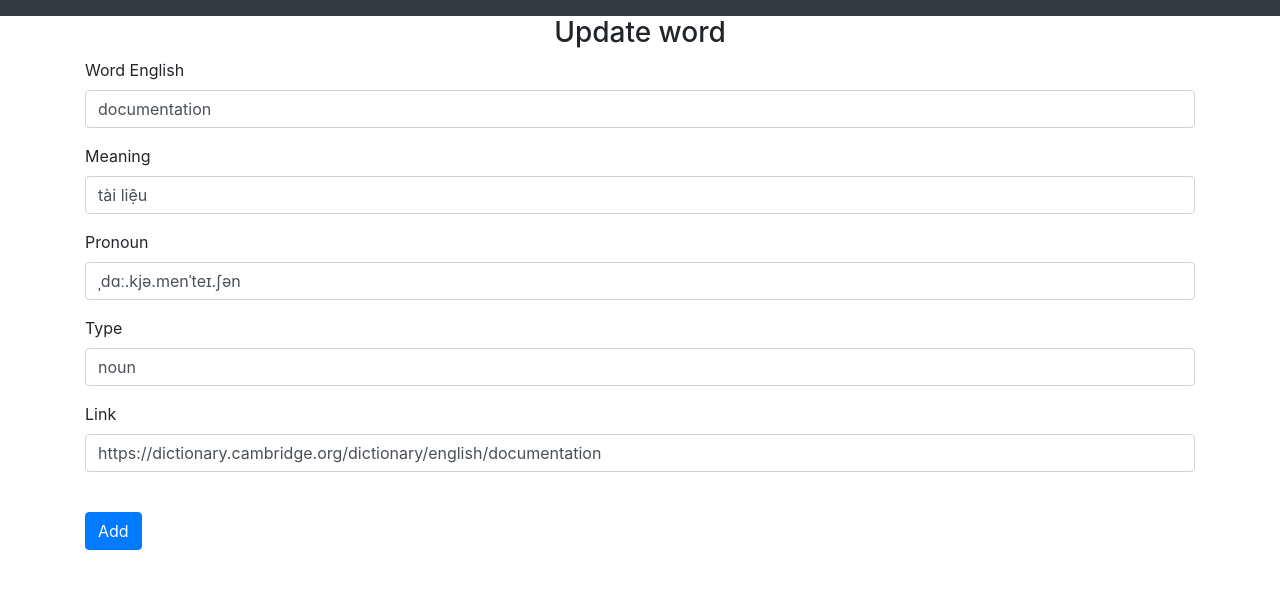
After one commit to Kienroro2003/Flask-Web-App-Tutorial, a Flask app: page /update/1 in a window 1280 px wide. The commit adds this page. Shown: the top 589 px of the page. Run offline with Flask 3, Linux system fonts and the light colour scheme; some libraries are stand-ins or nearby versions.

Commit message:
update feature update word

```diff
--- a/website/models.py
+++ b/website/models.py
@@ -1,12 +1,14 @@
 from . import db
 from flask_login import UserMixin
 from sqlalchemy.sql import func
+
 
 class Note(db.Model):
     id = db.Column(db.Integer, primary_key=True)
     data = db.Column(db.String(10000))
     date = db.Column(db.DateTime(timezone=True), default=func.now())
     user_id = db.Column(db.Integer, db.ForeignKey('user.id'))
+
 
 class Word(db.Model):
     id = db.Column(db.Integer, primary_key=True)
@@ -20,7 +22,6 @@ class Word(db.Model):
     isUsed = db.Column(db.Boolean, default=True)
     user_id = db.Column(db.Integer, db.ForeignKey('user.id'))
 
-
     def __eq__(self, o: object) -> bool:
         if not isinstance(o, Word):
             return NotImplemented
@@ -30,10 +31,11 @@ class Word(db.Model):
         return hash(self.oldWord)
 
     def __str__(self) -> str:
-        return str([self.word, self.oldWord, self.pronoun, self.type, self.count, self.link])
+        return str([self.oldWord, self.word, self.meaning, self.pronoun, self.type, self.isUsed, self.link])
 
     def increaseCount(self):
         self.count += 1
+
 
 class User(db.Model, UserMixin):
     id = db.Column(db.Integer, primary_key=True)
--- a/website/scraping_word.py
+++ b/website/scraping_word.py
@@ -40,8 +40,7 @@ def translateWord(text):
     try:
         meaningVietnames = translate_word(word).lower()
     except TypeError:
-        return None
-    # newWord = f'new Word(\"{word}\", \"{meaningVietnames}\", \"{pronoun}\", Type.{typeWord.upper()}) '
+        return Word(oldWord=text, word=word, pronoun=pronoun, type=typeWord, link=url, isUsed=False)
     newWord = Word(oldWord=text, word=word, meaning=meaningVietnames, pronoun=pronoun, type=typeWord, link=url)
     return newWord
 
--- a/website/static/index.js
+++ b/website/static/index.js
@@ -25,13 +25,5 @@ async function restore(wordId) {
     window.location.href = '/trash'
 }
 
-async function infor(noteId) {
-    console.log(noteId)
-    await fetch('/infor-word', {
-        body: JSON.stringify({'noteId': noteId})
-    })
-    // window.location.href = '/infor-word'
-}
-
 
 console.log("Hello")
--- a/website/templates/dictionary.html
+++ b/website/templates/dictionary.html
@@ -28,6 +28,7 @@
                     <td>{{ word.type }}</td>
                     <td>
                         <a class="btn btn-primary" href="/infor-word/{{ word.id }}">Info</a>
+                        <a class="btn btn-primary" href="/update/{{ word.id }}">Update</a>
                         <button type="button" class="btn btn-danger" onclick="remove({{ word.id }}) ">Remove
                         </button>
                     </td>
--- a/website/templates/home.html
+++ b/website/templates/home.html
@@ -12,7 +12,7 @@
 {#        {% endfor %}#}
 {#    </ul>#}
     <form method="POST">
-        <textarea name="note" id="note" class="form-control"></textarea>
+        <textarea name="note" style="height: 500px" id="note" class="form-control"></textarea>
         <br/>
         <div align="center">
             <button type="submit" class="btn btn-primary">Add Note</button>
--- a/website/templates/trash.html
+++ b/website/templates/trash.html
@@ -5,6 +5,7 @@
         <thead>
         <tr>
             <th scope="col">#</th>
+            <th scope="col">Old Word</th>
             <th scope="col">Word</th>
             <th scope="col">Meaning</th>
             <th scope="col">Pronoun</th>
@@ -17,11 +18,13 @@
             {% if not word.isUsed %}
                 <tr>
                     <th scope="row">{{ word.id }}</th>
+                    <th scope="row">{{ word.oldWord }}</th>
                     <td>{{ word.word }}</td>
                     <td>{{ word.meaning }}</td>
                     <td>{{ word.pronoun }}</td>
                     <td>{{ word.type }}</td>
                     <td>
+                        <a class="btn btn-primary" href="/infor-word/{{ word.id }}">Info</a>
                         <button type="button" class="btn btn-primary" onclick="restore({{ word.id }})">Restore</button>
                         <button type="button" class="btn btn-danger" onclick="deleteWord({{ word.id }}) ">Delete
                         </button>
--- /dev/null
+++ b/website/templates/update.html
@@ -0,0 +1,58 @@
+{% extends "base.html" %} {% block title %}Update{% endblock %}
+{% block content %}
+    <form method="POST">
+        <h3 align="center">Update word</h3>
+        <div class="form-group">
+            <label for="word">Word English</label>
+            <input
+                    type="text"
+                    class="form-control"
+                    name="word"
+                    placeholder="Enter word"
+                    value="{{ word.word }}"
+            />
+        </div>
+        <div class="form-group">
+            <label for="pronoun">Meaning</label>
+            <input
+                    type="text"
+                    class="form-control"
+                    name="meaning"
+                    placeholder="Enter meaning"
+                    value="{{ word.meaning }}"
+            />
+        </div>
+        <div class="form-group">
+            <label for="pronoun">Pronoun</label>
+            <input
+                    type="text"
+                    class="form-control"
+                    name="pronoun"
+                    placeholder="Enter pronoun"
+                    value="{{ word.pronoun }}"
+            />
+        </div>
+        <div class="form-group">
+            <label for="pronoun">Type</label>
+            <input
+                    type="text"
+                    class="form-control"
+                    name="type"
+                    placeholder="Enter type"
+                    value="{{ word.type }}"
+            />
+        </div>
+        <div class="form-group">
+            <label for="pronoun">Link</label>
+            <input
+                    type="text"
+                    class="form-control"
+                    name="link"
+                    placeholder="Enter link"
+                    value="{{ word.link }}"
+            />
+        </div>
+        <br/>
+        <button type="submit" class="btn btn-primary">Add</button>
+    </form>
+{% endblock %}
--- a/website/views.py
+++ b/website/views.py
@@ -99,7 +99,7 @@ def trash():
     return render_template("trash.html", user=current_user)
 
 @views.route('/add', methods=['GET', 'POST'])
-def add():
+def addWord():
     if request.method == 'POST':
         word = request.form.get('word')
         meaning = request.form.get('meaning')
@@ -118,3 +118,17 @@ def add():
             db.session.commit()
         render_template("add.html", user=current_user)
     return render_template("add.html", user=current_user)
+
+@views.route('/update/<id>', methods=['GET', 'POST'])
+def updateWord(id):
+    word = Word.query.get(int(id))
+    if request.method == 'POST':
+        print(word)
+        word.word = request.form.get('word')
+        word.meaning = request.form.get('meaning')
+        word.type = request.form.get('type')
+        word.pronoun = request.form.get('pronoun')
+        word.link = request.form.get('link')
+        db.session.commit()
+        return redirect(url_for('views.dictionary'))
+    return render_template('update.html', user=current_user, word=word)
```
Also changed, not shown: instance/database.db.
